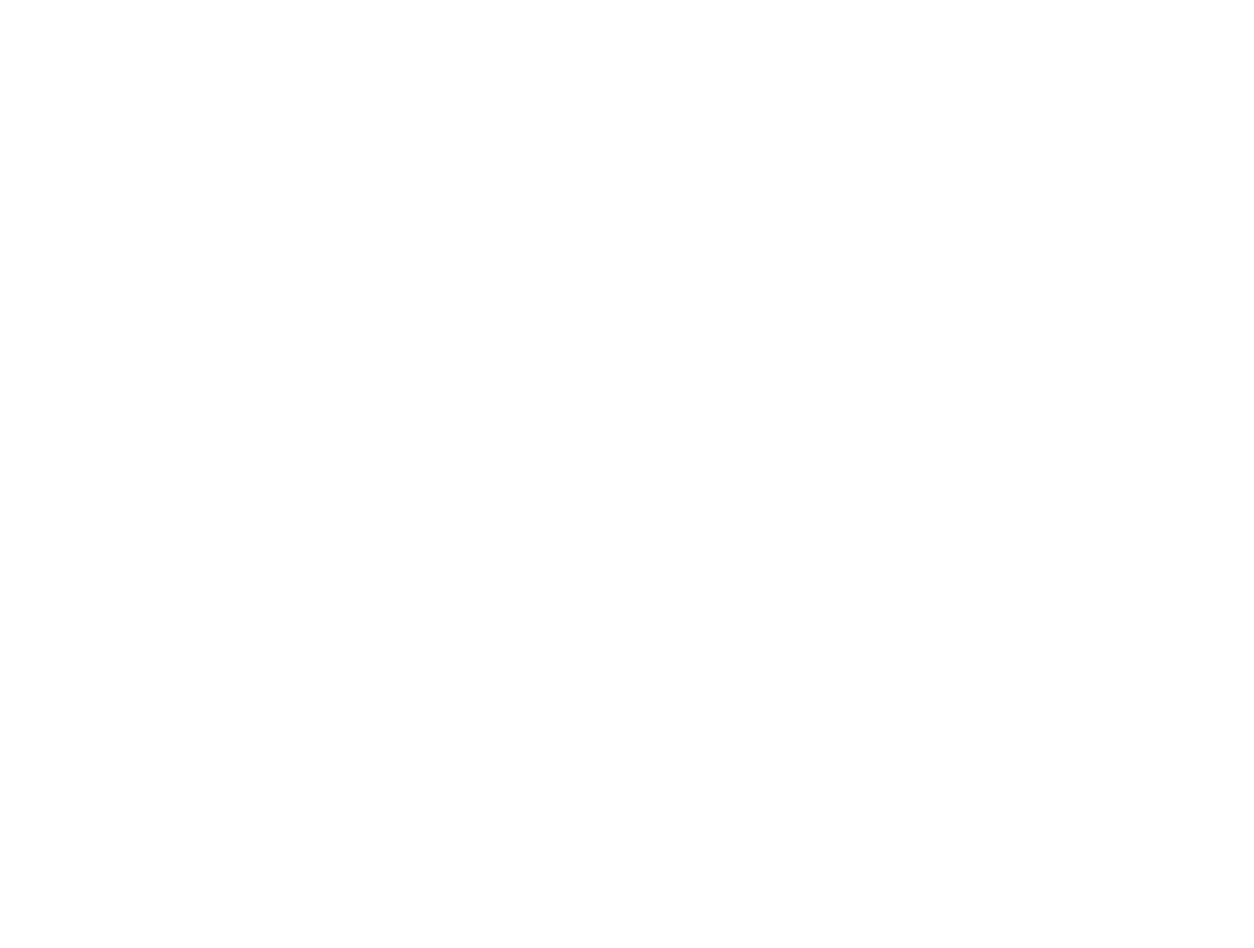
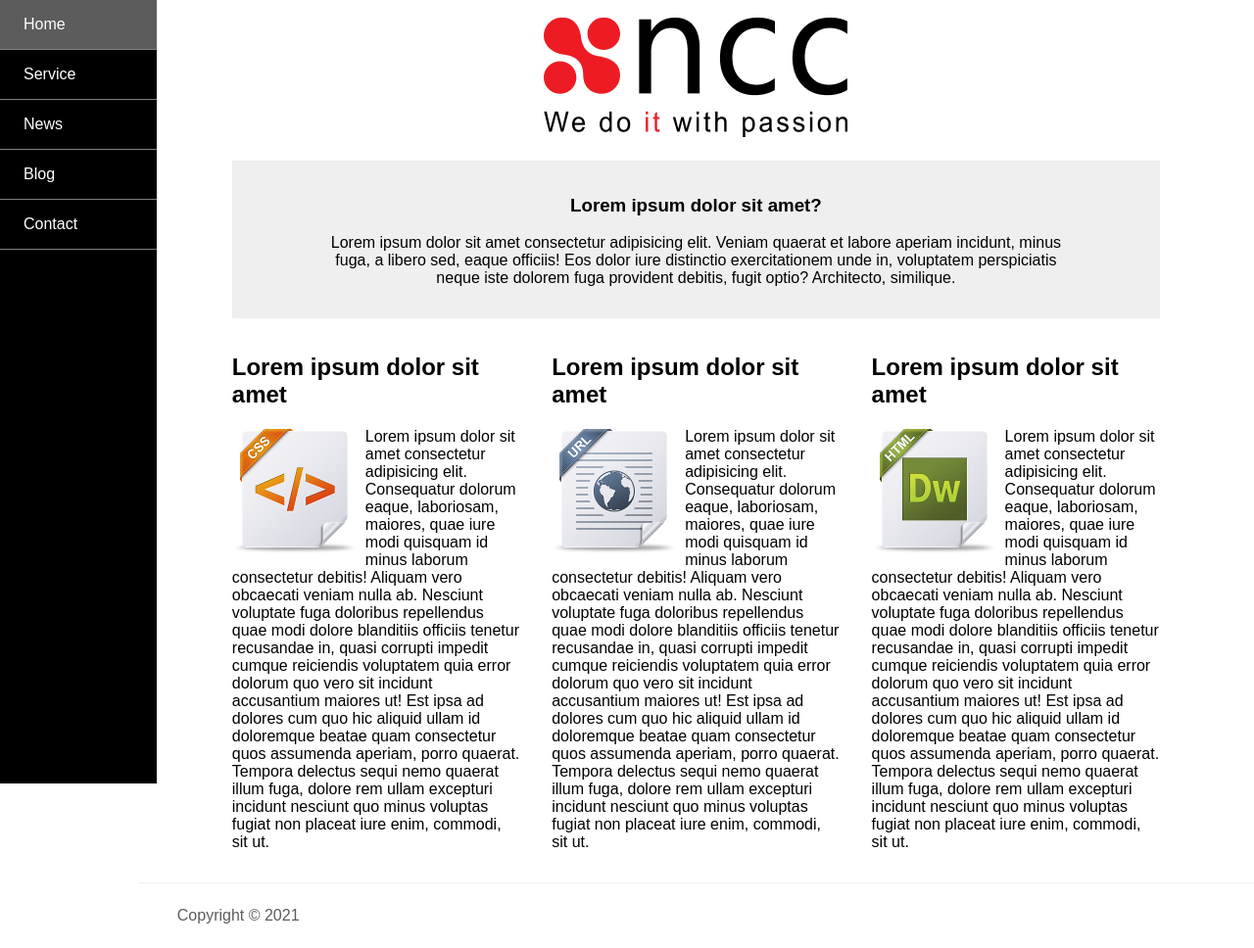
Before and after one commit to Huyz109/NCC-FE_test, a plain HTML site: page index.html in a window 1280 px wide. Shown: the whole page at 98% size. Before the commit the page ends 800 px from the top, so only its background shows below. Drawn offline with Linux system fonts and the light colour scheme.

Commit message:
update responsive

```diff
--- a/index.html
+++ b/index.html
@@ -4,16 +4,66 @@
     <meta charset="UTF-8">
     <meta name="viewport" content="width=device-width, initial-scale=1.0">
     <title>Document</title>
+    <link rel="stylesheet" href="styles.css">
+    <link rel="stylesheet" href="https://cdnjs.cloudflare.com/ajax/libs/font-awesome/6.4.2/css/all.min.css" integrity="sha512-z3gLpd7yknf1YoNbCzqRKc4qyor8gaKU1qmn+CShxbuBusANI9QpRohGBreCFkKxLhei6S9CQXFEbbKuqLg0DA==" crossorigin="anonymous" referrerpolicy="no-referrer" />
 </head>
 <body>
-    <div class="sidebar">
-
+    <nav class="sidebar hidden-mb">
+        <div class="menu-list list">
+            <i class="fa-solid fa-x hidden-pc" onclick="menuToggle()"></i>
+            <div class="menu-item"><a>Home</a></div>
+            <div class="menu-item"><a>Service</a></div>
+            <div class="menu-item"><a>News</a></div>
+            <div class="menu-item"><a>Blog</a></div>
+            <div class="menu-item"><a>Contact</a></div>
+        </div>
+    </nav>
+    <div class="page">
+        <div class="content">
+            <i class="fa-solid fa-bars hidden-pc" onclick="menuToggle()"></i>
+            <div class="img-box logo">
+                <img src="./img/logoNCC 1.png" alt="NCC">
+            </div>
+            <div class="para">
+                <h3>Lorem ipsum dolor sit amet?</h3>
+                <p>Lorem ipsum dolor sit amet consectetur adipisicing elit. Veniam quaerat et labore aperiam incidunt, minus fuga, a libero sed, eaque officiis! Eos dolor iure distinctio exercitationem unde in, voluptatem perspiciatis neque iste dolorem fuga provident debitis, fugit optio? Architecto, similique.</p>
+            </div>
+            <ul class="list-para list">
+                <li class="para-item">
+                    <h2 class="item-title">Lorem ipsum dolor sit amet</h2>
+                    <div class="item-content">
+                        <img src="./img/css-icon 1.png" alt="">
+                        <p>Lorem ipsum dolor sit amet consectetur adipisicing elit. Consequatur dolorum eaque, laboriosam, maiores, quae iure modi quisquam id minus laborum consectetur debitis! Aliquam vero obcaecati veniam nulla ab. Nesciunt voluptate fuga doloribus repellendus quae modi dolore blanditiis officiis tenetur recusandae in, quasi corrupti impedit cumque reiciendis voluptatem quia error dolorum quo vero sit incidunt accusantium maiores ut! Est ipsa ad dolores cum quo hic aliquid ullam id doloremque beatae quam consectetur quos assumenda aperiam, porro quaerat. Tempora delectus sequi nemo quaerat illum fuga, dolore rem ullam excepturi incidunt nesciunt quo minus voluptas fugiat non placeat iure enim, commodi, sit ut.</p>
+                    </div>
+                </li>
+                <li class="para-item">
+                    <h2 class="item-title">Lorem ipsum dolor sit amet</h2>
+                    <div class="item-content">
+                        <img src="./img/url-icon 1.png" alt="">
+                        <p>Lorem ipsum dolor sit amet consectetur adipisicing elit. Consequatur dolorum eaque, laboriosam, maiores, quae iure modi quisquam id minus laborum consectetur debitis! Aliquam vero obcaecati veniam nulla ab. Nesciunt voluptate fuga doloribus repellendus quae modi dolore blanditiis officiis tenetur recusandae in, quasi corrupti impedit cumque reiciendis voluptatem quia error dolorum quo vero sit incidunt accusantium maiores ut! Est ipsa ad dolores cum quo hic aliquid ullam id doloremque beatae quam consectetur quos assumenda aperiam, porro quaerat. Tempora delectus sequi nemo quaerat illum fuga, dolore rem ullam excepturi incidunt nesciunt quo minus voluptas fugiat non placeat iure enim, commodi, sit ut.</p>
+                    </div>
+                </li>
+                <li class="para-item">
+                    <h2 class="item-title">Lorem ipsum dolor sit amet</h2>
+                    <div class="item-content">
+                        <img src="./img/html-icon 1.png" alt="">
+                        <p>Lorem ipsum dolor sit amet consectetur adipisicing elit. Consequatur dolorum eaque, laboriosam, maiores, quae iure modi quisquam id minus laborum consectetur debitis! Aliquam vero obcaecati veniam nulla ab. Nesciunt voluptate fuga doloribus repellendus quae modi dolore blanditiis officiis tenetur recusandae in, quasi corrupti impedit cumque reiciendis voluptatem quia error dolorum quo vero sit incidunt accusantium maiores ut! Est ipsa ad dolores cum quo hic aliquid ullam id doloremque beatae quam consectetur quos assumenda aperiam, porro quaerat. Tempora delectus sequi nemo quaerat illum fuga, dolore rem ullam excepturi incidunt nesciunt quo minus voluptas fugiat non placeat iure enim, commodi, sit ut.</p>
+                    </div>
+                </li>
+            </ul>
+        </div>
+        <footer>
+            Copyright © 2021
+        </footer>
     </div>
-    <div class="content">
-
-    </div>
-    <footer>
-
-    </footer>
+    <script>
+        const menuToggle = () => {
+            console.log("click");
+            let menu = document.querySelector(".sidebar").classList;
+            let icon = document.querySelector(".fa-bars").classList;
+            menu.toggle("hidden-mb");
+            icon.toggle("hidden-mb");
+        }
+    </script>
 </body>
 </html>
--- /dev/null
+++ b/styles.css
@@ -0,0 +1,121 @@
+body {
+    font-family: Arial, Helvetica, sans-serif;
+    margin: 0;
+}
+
+.list {
+    list-style: none;
+    padding: 0;
+}
+
+
+.sidebar {
+    background-color: black;
+    color: white;
+    width: 10rem;
+    height: 100%;
+    position: fixed;
+    z-index: 5;
+}
+
+.menu-list {
+    margin: 0;
+    position: relative;
+}
+
+.fa-x {
+    position: absolute;
+    right: 6px;
+    top: 4px;
+}
+
+.menu-item {
+    border-bottom: 1px solid gray;
+    padding: 16px 24px;
+}
+
+.menu-item:hover {
+    background-color: #5c5c5c;
+}
+
+.content {
+    padding: 0 6rem;
+}
+
+.img-box {
+    text-align: center;
+}
+
+.logo {
+    margin-bottom: 20px;
+}
+
+.logo img {
+    max-width: 100%;
+}
+
+.para {
+    text-align: center;
+    background-color: #efefef;
+    padding: 1rem 6rem;
+}
+
+.list-para {
+    display: grid;
+    grid-template-columns: auto auto auto;
+    column-gap: 32px;
+}
+
+.item-content > img{
+    float: left;
+    margin: 0 8px 8px 0;
+}
+
+footer {
+    border-top: 1px solid #efefef;
+    color: #5c5c5c;
+    padding: 1.5rem 2.5rem;
+}
+
+/* Mobile */
+@media (max-width: 767px) {
+    .logo img {
+        max-width: 70%;
+    }
+}
+
+/* Mobile and tablet */
+@media (max-width: 989px) {
+    .hidden-mb {
+        display: none;
+    }
+    .content {
+        padding: 1rem 1.5rem;
+        position: relative;
+    }
+    .fa-bars {
+        position: absolute;
+        font-size: 20px;
+    }
+
+    .para {
+        padding: 1rem 2rem;
+    }
+    .list-para {
+        display: block;
+    }
+    footer {
+        padding: 1.5rem;
+    }
+}
+
+
+/* PC */
+@media (min-width: 990px) {
+    .page {
+        margin-left: 11%;
+    }
+    .hidden-pc {
+        visibility: hidden;
+    }
+}
```
Also changed, not shown: style.scss (deleted).
